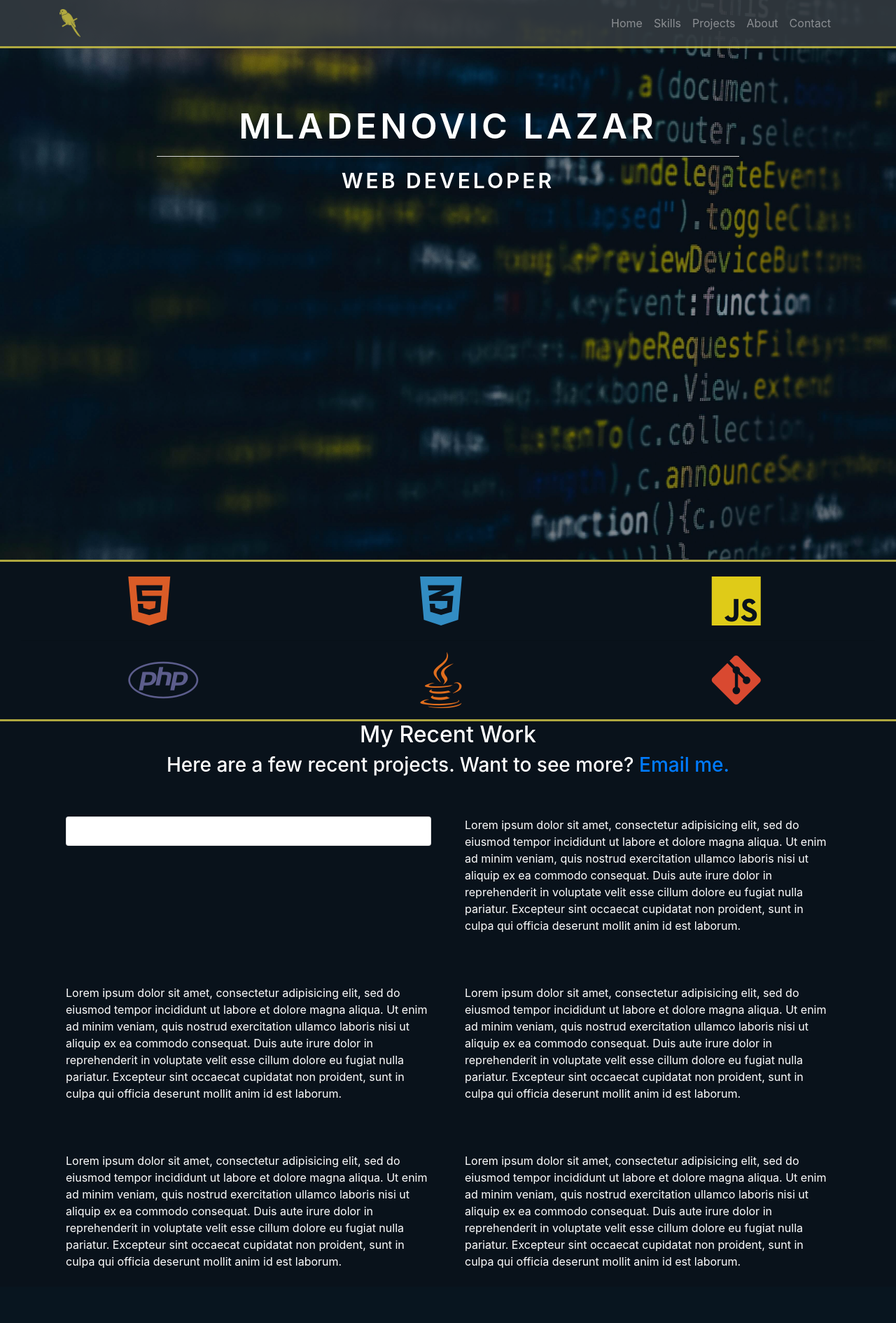
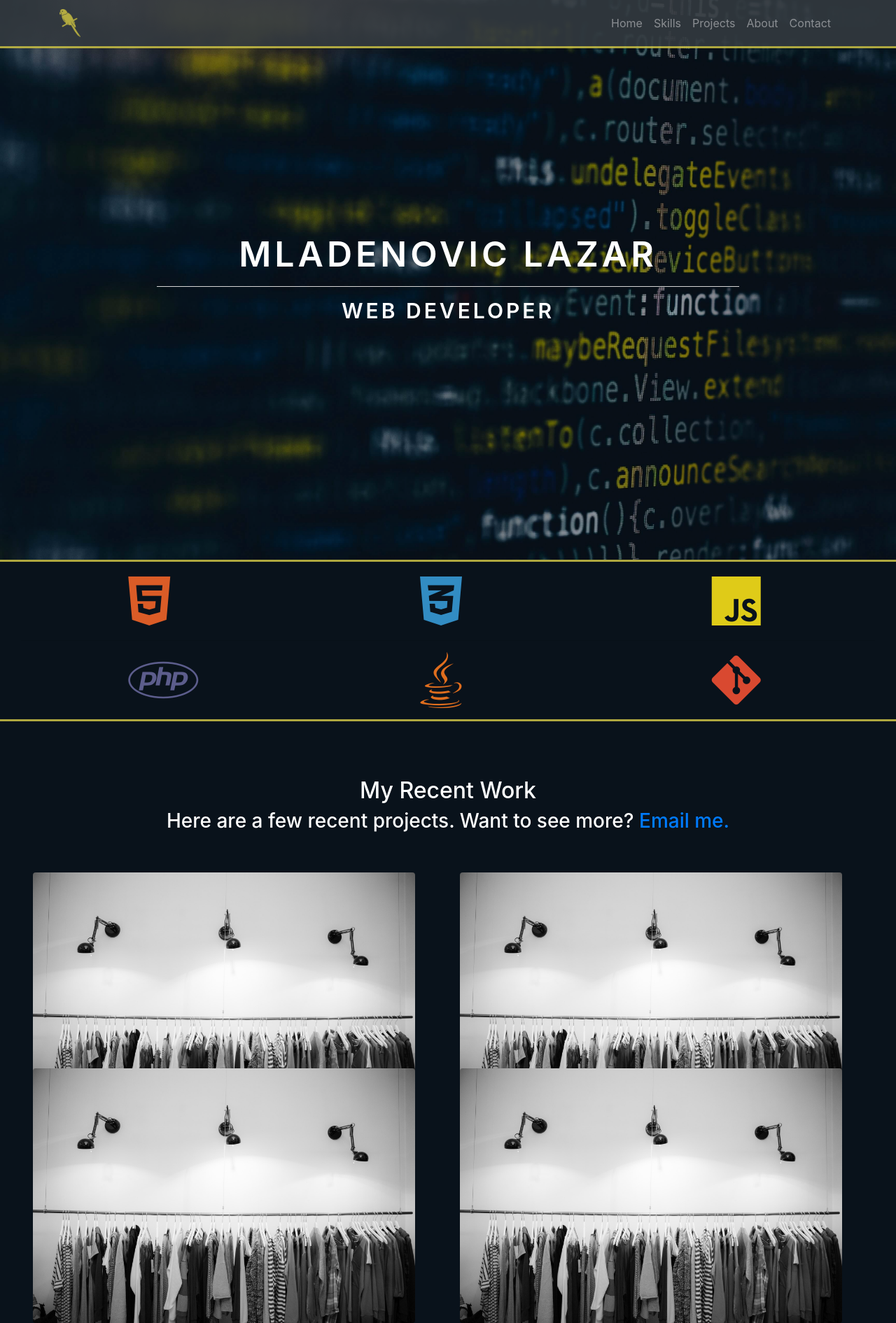
Before and after one commit to colar245/portfolio, a PHP site: page /src/index.html in a window 1280 px wide. Shown: the whole page at 70% size. Before the commit the page ends 1813 px from the top, so only its background shows below. Run offline with PHP 8.4, Linux system fonts and the light colour scheme; some libraries are stand-ins or nearby versions.

Commit message:
rotateing cards added

```diff
--- a/scss/main.scss
+++ b/scss/main.scss
@@ -29,7 +29,6 @@ body {
 hr.light {
  border-top:1px solid #d5d5d5;
  width:75%;
- margin-top:.8rem;
  margin-bottom:1rem
 }
 
@@ -47,6 +46,8 @@ hr.light {
 	min-height: $banner-size;
 	background-size: cover;
 	background-attachment: fixed;
+	background-position: center;
+
 
 	.overlay {
 		background-color: $overlay;
@@ -57,23 +58,19 @@ hr.light {
 		min-height: $banner-size;
 	}
 	.home-inner {
-		padding-top: 150px;
+
 	}
 	.title {
 		text-transform: uppercase;
 		display: block;
 
 		h1 {
+			margin-top: 30%;
 			font-size: 50px;
 			font-weight: 600;
 			letter-spacing: 5px;
 			position: relative;
-			animation: title-in 500ms ease-in;
-		}
-		@keyframes title-in {
-			0% {
-				margin-top: 200px;
-			}
+			/*TODO title animation*/
 		}
 
 		h2 {
@@ -96,6 +93,7 @@ hr.light {
 		}
 		@media (max-width: 576px) {
 			h1 {
+				margin-top: 50%;
 				font-size: 25px;
 				font-weight: 600;
 				letter-spacing: 3px;
@@ -128,6 +126,107 @@ hr.light {
 	i {
 		font-size: 5em;
 	}
+	@media (max-width: 576px) {
+		i {
+			font-size: 3.5em;
+		}
+	}
+}
+
+#projects-head {
+	margin-top: 5em;
+	/* .flip-head {
+		text-decoration: none;
+	}
+	.flip-md {
+		position: absolute;
+		transform: translate(-50%,-50%);
+	}
+	.flip {
+		cursor: pointer;
+		width: 340px;
+		height: 480px;
+
+	}
+	.flip-front img{
+		height: 100%;
+	}
+	.flip-front,
+	.flip-back {
+		width: 100%;
+		height: 100%;
+		overflow: hidden;
+		backface-visibility: hidden;
+		position: absolute;
+		transition: transform 600ms linear;
+	}
+	.flip-front {
+		background: $bg-color;
+		transform: perspective(600px) rotateY(0deg);
+	}
+	.flip-back {
+		background: $bg-color;
+		transform: perspective(600px) rotateY(180deg);
+	}
+	.flip-back-c {
+		color: $primary-color;
+		text-align: center;
+		width: 100%;
+	}
+	.flip:hover > .flip-front {
+		transform: perspective(600px) rotateY(-180deg);
+	}
+	.flip:hover > .flip-back {
+		transform: perspective(600px) rotateY(0deg);
+	} */
+}
+.cokiCard {
+	margin-top: 1em;
+	text-align: center;
+	//background-color: #379AD6;
+	min-height: 200px;
+	cursor: pointer;
+	position: relative;
+	//transform: translate(-50%,-50%);
+}
+.cokiCard-wrap {
+	padding: 2em;
+}
+.cokiCard-img {
+	position: relative;
+    z-index: 1;
+    width: 100%;
+    top: 0;
+    left: 0;
+}
+.cokiCard-front,
+.cokiCard-back {
+	//width: 100%;
+	//height: 100%;
+	overflow: hidden;
+	-webkit-backface-visibility: hidden;
+	position: absolute;
+	transition: transform 600ms linear;
+}
+.cokiCard-front {
+	transform: perspective(600px) rotateY(0deg);
+}
+.cokiCard-back {
+	height: 100%;
+	width: 100%;
+	padding-top: 10%;
+	background-color: #379AD6;
+	transform: perspective(600px) rotateY(180deg);
+}
+.cokiCard-backCont {
+	text-align: center;
+	width: 100%;
+}
+.cokiCard:hover > .cokiCard-front {
+	transform: perspective(600px) rotateY(-180deg);
+}
+.cokiCard:hover > .cokiCard-back {
+	transform: perspective(600px) rotateY(0deg);
 }
 
 /*Font Awesome*/
--- a/src/css/main.css
+++ b/src/css/main.css
@@ -21,7 +21,6 @@ body {
 hr.light {
   border-top: 1px solid #d5d5d5;
   width: 75%;
-  margin-top: .8rem;
   margin-bottom: 1rem; }
 
 .navbar {
@@ -34,7 +33,8 @@ hr.light {
   background-image: url(../img/bg.jpg);
   min-height: 800px;
   background-size: cover;
-  background-attachment: fixed; }
+  background-attachment: fixed;
+  background-position: center; }
   #home-head .overlay {
     background-color: rgba(0, 0, 0, 0.3);
     position: absolute;
@@ -42,21 +42,16 @@ hr.light {
     left: 0;
     width: 100%;
     min-height: 800px; }
-  #home-head .home-inner {
-    padding-top: 150px; }
   #home-head .title {
     text-transform: uppercase;
     display: block; }
     #home-head .title h1 {
+      margin-top: 30%;
       font-size: 50px;
       font-weight: 600;
       letter-spacing: 5px;
       position: relative;
-      animation: title-in 500ms ease-in; }
-
-@keyframes title-in {
-  0% {
-    margin-top: 200px; } }
+      /*TODO title animation*/ }
     #home-head .title h2 {
       font-size: 30px;
       font-weight: 600;
@@ -72,6 +67,7 @@ hr.light {
         letter-spacing: 2px; } }
     @media (max-width: 576px) {
       #home-head .title h1 {
+        margin-top: 50%;
         font-size: 25px;
         font-weight: 600;
         letter-spacing: 3px; }
@@ -95,6 +91,100 @@ hr.light {
     width: 5em; }
   #skills-head i {
     font-size: 5em; }
+  @media (max-width: 576px) {
+    #skills-head i {
+      font-size: 3.5em; } }
+
+#projects-head {
+  margin-top: 5em;
+  /* .flip-head {
+		text-decoration: none;
+	}
+	.flip-md {
+		position: absolute;
+		transform: translate(-50%,-50%);
+	}
+	.flip {
+		cursor: pointer;
+		width: 340px;
+		height: 480px;
+
+	}
+	.flip-front img{
+		height: 100%;
+	}
+	.flip-front,
+	.flip-back {
+		width: 100%;
+		height: 100%;
+		overflow: hidden;
+		backface-visibility: hidden;
+		position: absolute;
+		transition: transform 600ms linear;
+	}
+	.flip-front {
+		background: $bg-color;
+		transform: perspective(600px) rotateY(0deg);
+	}
+	.flip-back {
+		background: $bg-color;
+		transform: perspective(600px) rotateY(180deg);
+	}
+	.flip-back-c {
+		color: $primary-color;
+		text-align: center;
+		width: 100%;
+	}
+	.flip:hover > .flip-front {
+		transform: perspective(600px) rotateY(-180deg);
+	}
+	.flip:hover > .flip-back {
+		transform: perspective(600px) rotateY(0deg);
+	} */ }
+
+.cokiCard {
+  margin-top: 1em;
+  text-align: center;
+  min-height: 200px;
+  cursor: pointer;
+  position: relative; }
+
+.cokiCard-wrap {
+  padding: 2em; }
+
+.cokiCard-img {
+  position: relative;
+  z-index: 1;
+  width: 100%;
+  top: 0;
+  left: 0; }
+
+.cokiCard-front,
+.cokiCard-back {
+  overflow: hidden;
+  -webkit-backface-visibility: hidden;
+  position: absolute;
+  transition: transform 600ms linear; }
+
+.cokiCard-front {
+  transform: perspective(600px) rotateY(0deg); }
+
+.cokiCard-back {
+  height: 100%;
+  width: 100%;
+  padding-top: 10%;
+  background-color: #379AD6;
+  transform: perspective(600px) rotateY(180deg); }
+
+.cokiCard-backCont {
+  text-align: center;
+  width: 100%; }
+
+.cokiCard:hover > .cokiCard-front {
+  transform: perspective(600px) rotateY(-180deg); }
+
+.cokiCard:hover > .cokiCard-back {
+  transform: perspective(600px) rotateY(0deg); }
 
 /*Font Awesome*/
 .fa-css3-alt {
--- a/src/index.html
+++ b/src/index.html
@@ -112,58 +112,79 @@
 			<h2>My Recent Work</h2>
 			<h3>Here are a few recent projects. Want to see more? <a href="#">Email me.</a></h3>
 		</div>
-		<div class="container">
-			<div class="row">
-				<div class="col-12 col-md-6 p-4 mt-4">
-					<div class="card">
-						<div class="card-body">
-
+		<div id="projects-cards" class="container-fluid">
+			<div class="col-12 row">
+				<div class="col-sm-12 col-md-6 cokiCard-wrap">
+					<div class="cokiCard rounded">
+						<div class="cokiCard-front rounded">
+							<img src="fab-card.jpg" class="cokiCard-img" alt="...">
+						</div>
+						<div class="cokiCard-back">
+							<div class="cokiCard-backCont">
+								<h2>Lorem ipsum. 1</h2>
+								<span>Lorem ipsum dolor sit amet.</span>
+							</div>
 						</div>
 					</div>
 				</div>
-				<div class="col-12 col-md-6 p-4 mt-4">
-					Lorem ipsum dolor sit amet, consectetur adipisicing elit, sed do eiusmod
-					tempor incididunt ut labore et dolore magna aliqua. Ut enim ad minim veniam,
-					quis nostrud exercitation ullamco laboris nisi ut aliquip ex ea commodo
-					consequat. Duis aute irure dolor in reprehenderit in voluptate velit esse
-					cillum dolore eu fugiat nulla pariatur. Excepteur sint occaecat cupidatat non
-					proident, sunt in culpa qui officia deserunt mollit anim id est laborum.
+				<div class="col-sm-12 col-md-6 cokiCard-wrap">
+					<div class="cokiCard rounded">
+						<div class="cokiCard-front">
+							<img src="fab-card.jpg" class="cokiCard-img rounded" alt="...">
+						</div>
+						<div class="cokiCard-back">
+							<div class="cokiCard-backCont">
+								<h2>Lorem ipsum.</h2>
+								<span>Lorem ipsum dolor sit amet.</span>
+							</div>
+						</div>
+					</div>
 				</div>
-				<div class="col-12 col-md-6 p-4 mt-4">
-					Lorem ipsum dolor sit amet, consectetur adipisicing elit, sed do eiusmod
-					tempor incididunt ut labore et dolore magna aliqua. Ut enim ad minim veniam,
-					quis nostrud exercitation ullamco laboris nisi ut aliquip ex ea commodo
-					consequat. Duis aute irure dolor in reprehenderit in voluptate velit esse
-					cillum dolore eu fugiat nulla pariatur. Excepteur sint occaecat cupidatat non
-					proident, sunt in culpa qui officia deserunt mollit anim id est laborum.
+				<div class="col-sm-12 col-md-6 cokiCard-wrap">
+					<div class="cokiCard rounded">
+						<div class="cokiCard-front">
+							<img src="fab-card.jpg" class="cokiCard-img rounded" alt="...">
+						</div>
+						<div class="cokiCard-back">
+							<div class="cokiCard-backCont cokiCard-mid">
+								<h2>Lorem ipsum.</h2>
+								<span>Lorem ipsum dolor sit amet.</span>
+							</div>
+						</div>
+					</div>
 				</div>
-				<div class="col-12 col-md-6 p-4 mt-4">
-					Lorem ipsum dolor sit amet, consectetur adipisicing elit, sed do eiusmod
-					tempor incididunt ut labore et dolore magna aliqua. Ut enim ad minim veniam,
-					quis nostrud exercitation ullamco laboris nisi ut aliquip ex ea commodo
-					consequat. Duis aute irure dolor in reprehenderit in voluptate velit esse
-					cillum dolore eu fugiat nulla pariatur. Excepteur sint occaecat cupidatat non
-					proident, sunt in culpa qui officia deserunt mollit anim id est laborum.
-				</div>
-				<div class="col-12 col-md-6 p-4 mt-4">
-					Lorem ipsum dolor sit amet, consectetur adipisicing elit, sed do eiusmod
-					tempor incididunt ut labore et dolore magna aliqua. Ut enim ad minim veniam,
-					quis nostrud exercitation ullamco laboris nisi ut aliquip ex ea commodo
-					consequat. Duis aute irure dolor in reprehenderit in voluptate velit esse
-					cillum dolore eu fugiat nulla pariatur. Excepteur sint occaecat cupidatat non
-					proident, sunt in culpa qui officia deserunt mollit anim id est laborum.
-				</div>
-				<div class="col-12 col-md-6 p-4 mt-4">
-					Lorem ipsum dolor sit amet, consectetur adipisicing elit, sed do eiusmod
-					tempor incididunt ut labore et dolore magna aliqua. Ut enim ad minim veniam,
-					quis nostrud exercitation ullamco laboris nisi ut aliquip ex ea commodo
-					consequat. Duis aute irure dolor in reprehenderit in voluptate velit esse
-					cillum dolore eu fugiat nulla pariatur. Excepteur sint occaecat cupidatat non
-					proident, sunt in culpa qui officia deserunt mollit anim id est laborum.
+				<div class="col-sm-12 col-md-6 cokiCard-wrap">
+					<div class="cokiCard rounded">
+						<div class="cokiCard-front">
+							<img src="fab-card.jpg" class="cokiCard-img rounded" alt="...">
+						</div>
+						<div class="cokiCard-back">
+							<div class="cokiCard-backCont cokiCard-mid">
+								<h2>Lorem ipsum.</h2>
+								<span>Lorem ipsum dolor sit amet.</span>
+							</div>
+						</div>
+					</div>
 				</div>
 			</div>
 		</div>
 	</div>
+
+	<!--
+		<div class="col-sm-12 col-md-6 cokiCard-wrap">
+					<div class="cokiCard rounded">
+							<div class="cokiCard-front">
+								<img src="fab-card.jpg" class="cokiCard-img rounded" alt="...">
+							</div>
+							<div class="cokiCard-back">
+								<div class="cokiCard-backCont cokiCard-mid">
+									<h2>Lorem ipsum.</h2>
+									<span>Lorem ipsum dolor sit amet.</span>
+								</div>
+							</div>
+					</div>
+				</div>
+	</!-->
 
 	<!-- jQuery first, then Popper.js, then Bootstrap JS -->
 	<script type="text/javascript" src="js/jquery.min.js"></script>
--- a/test.js
+++ /dev/null
@@ -1 +0,0 @@
-console.log('Hello World');
```
Also changed, not shown: src/fab-card.jpg (added), src/img/bg-sm.jpg (added), src/img/fab-card.jpg (added).
